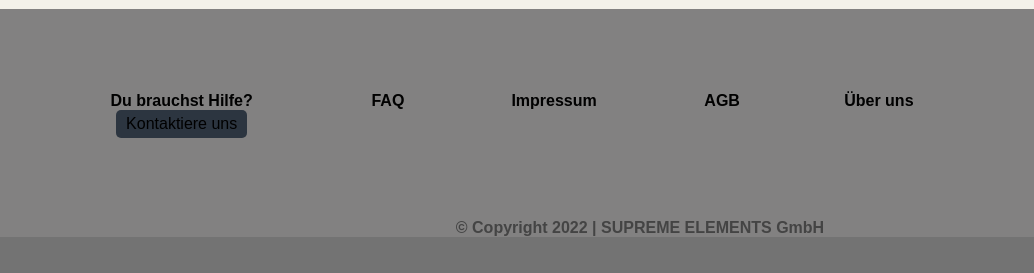
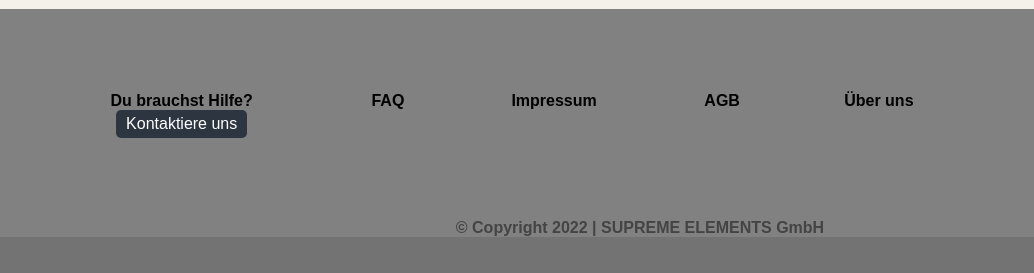
Before and after one commit to mattbtr/Supreme-Elements, a plain HTML site: page frontend/kasse.html in a window 1280 px wide. Shown: the part 1076-1349 px from the top of the page, 0-1034 px from the left. Drawn offline with nearby package versions, Linux system fonts and the light colour scheme.

Commit message:
buttton weiße schrift

```diff
--- a/frontend/kasse.css
+++ b/frontend/kasse.css
@@ -15,7 +15,7 @@ select {
     cursor: pointer;
 }
 
-#submit{
+#submit, #contact{
     color: #ffffff;
 }
 
--- a/frontend/kasse.html
+++ b/frontend/kasse.html
@@ -174,7 +174,7 @@
         <section>
             <table id="footerTabel">
                 <tr>
-                    <th>Du brauchst Hilfe?<br><a href="faq.html"><button>Kontaktiere uns</button></a></th>
+                    <th>Du brauchst Hilfe?<br><a href="faq.html"><button id="contact">Kontaktiere uns</button></a></th>
                     <th><a href="faq.html">FAQ</a></th>
                     <th><a href="impressum.html">Impressum</a></th>
                     <th><a href="agb.html">AGB</a></th>
```
